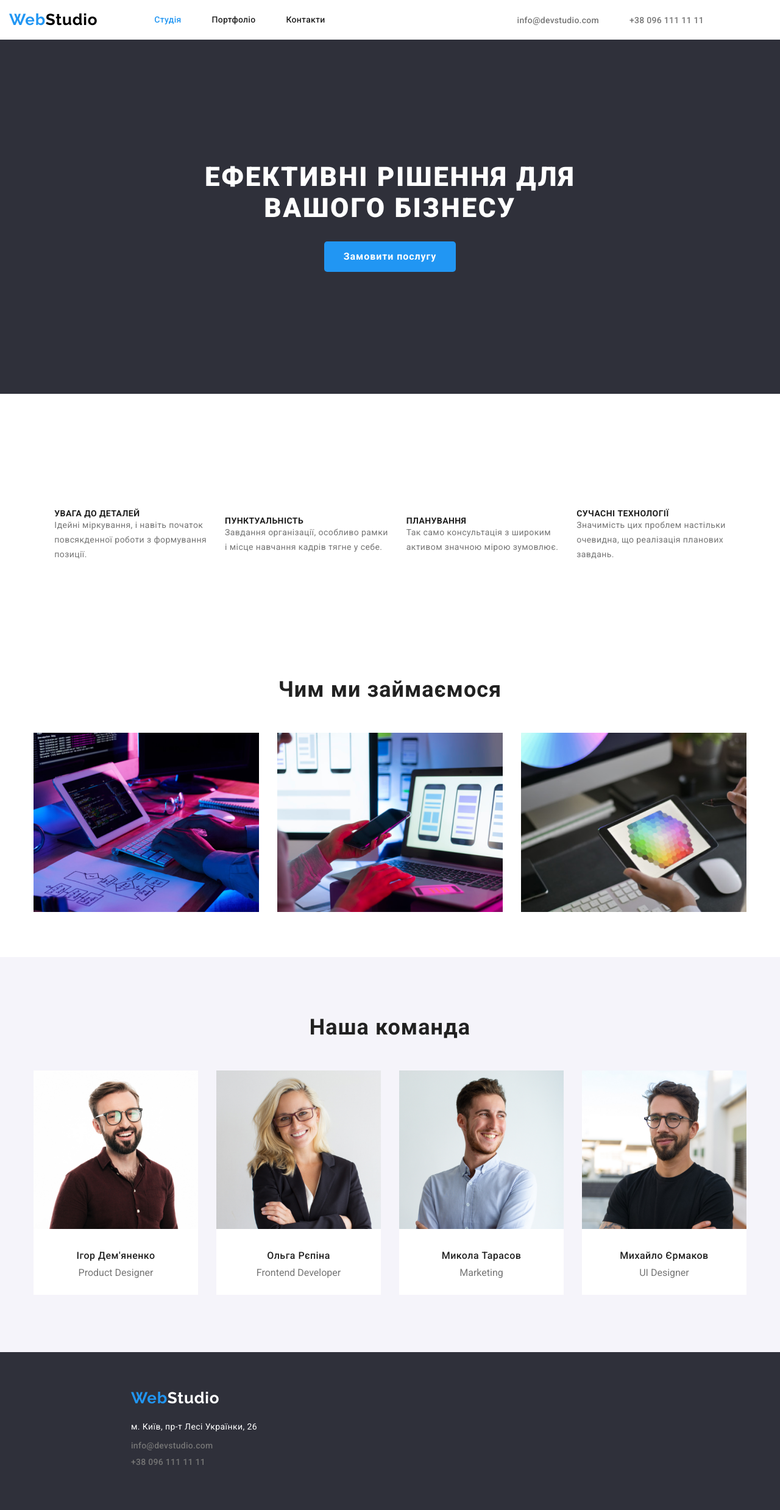
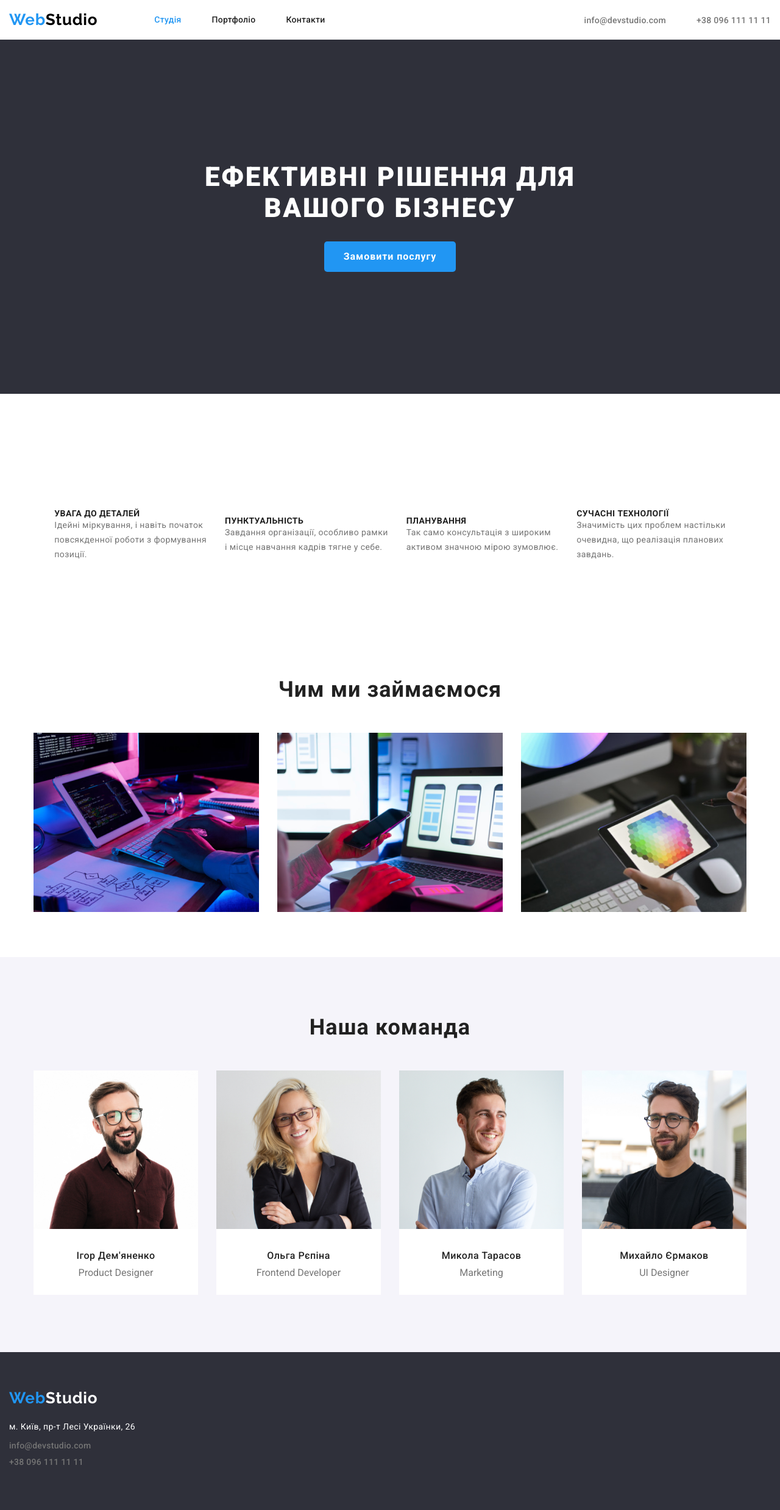
Before and after one commit to Anton-Kandaurov/goit-markup-hw-03, a plain HTML site: page index.html in a window 1280 px wide. Shown: the whole page at 61% size. Drawn offline with nearby package versions, Linux system fonts and the light colour scheme.

Commit message:
исправления ошибок

```diff
--- a/style/style.css
+++ b/style/style.css
@@ -66,7 +66,6 @@ address{
     align-items: center;
     padding-left: 15px;
     padding-right: 15px;
-    width: 1170px;
 }
 
 
@@ -99,7 +98,7 @@ address{
 }
 
 .header-navigation{
-    margin-right: auto;
+
 }
 
 .header-nav-li{
@@ -133,6 +132,7 @@ address{
   line-height: 1.1428;
   letter-spacing: 0.02em;
   gap: 50px;
+  margin-left: auto;
 }
 
 .header-nav-contact:focus,
@@ -339,8 +339,8 @@ address{
 /*-----------------footer-------------*/
 
 .foot-con{
-    margin: 0 215px;
-    padding: 60px 0;
+    padding: 60px 0 60px 15px;
+
 }
 
 .footer{
```
